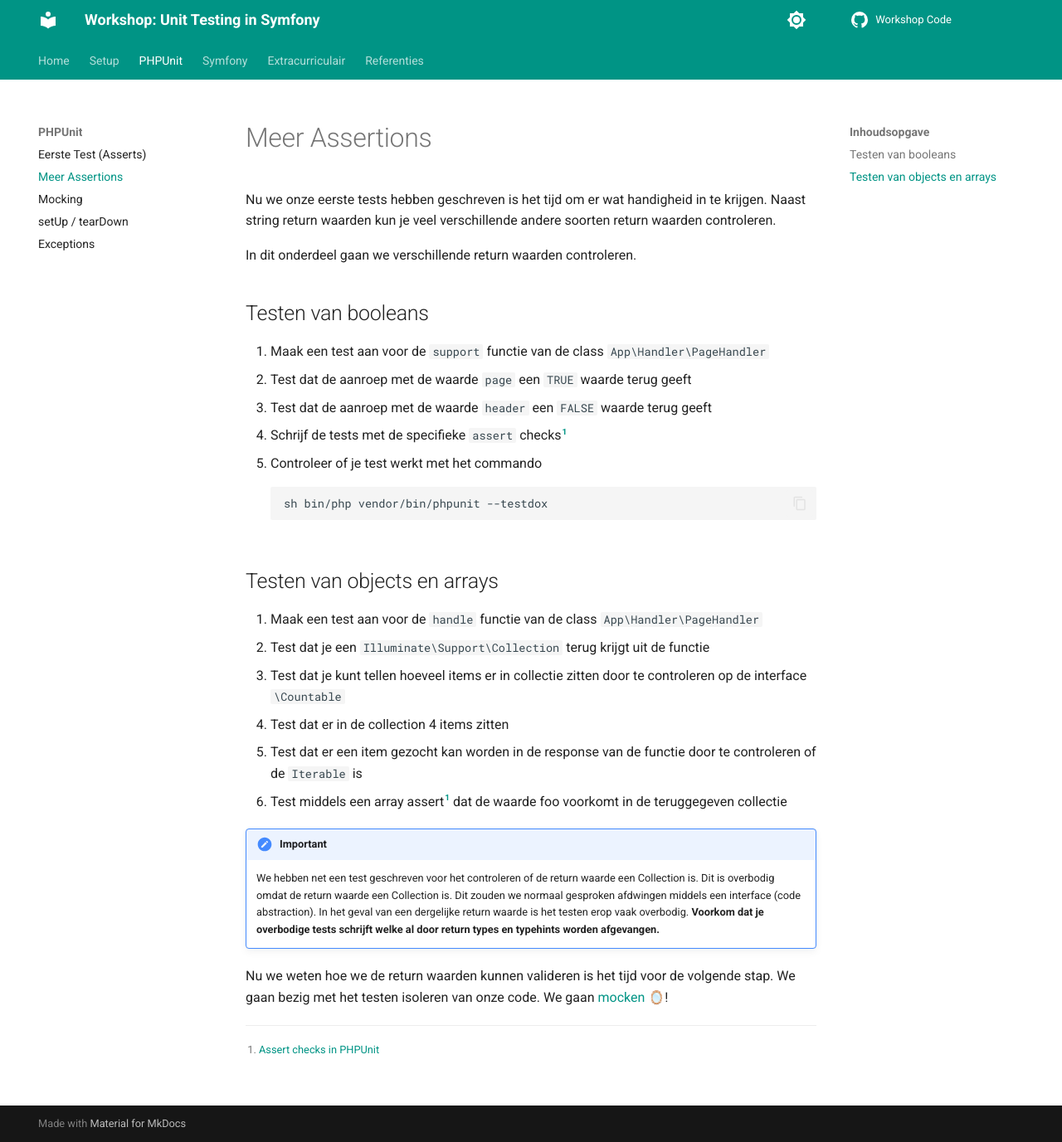
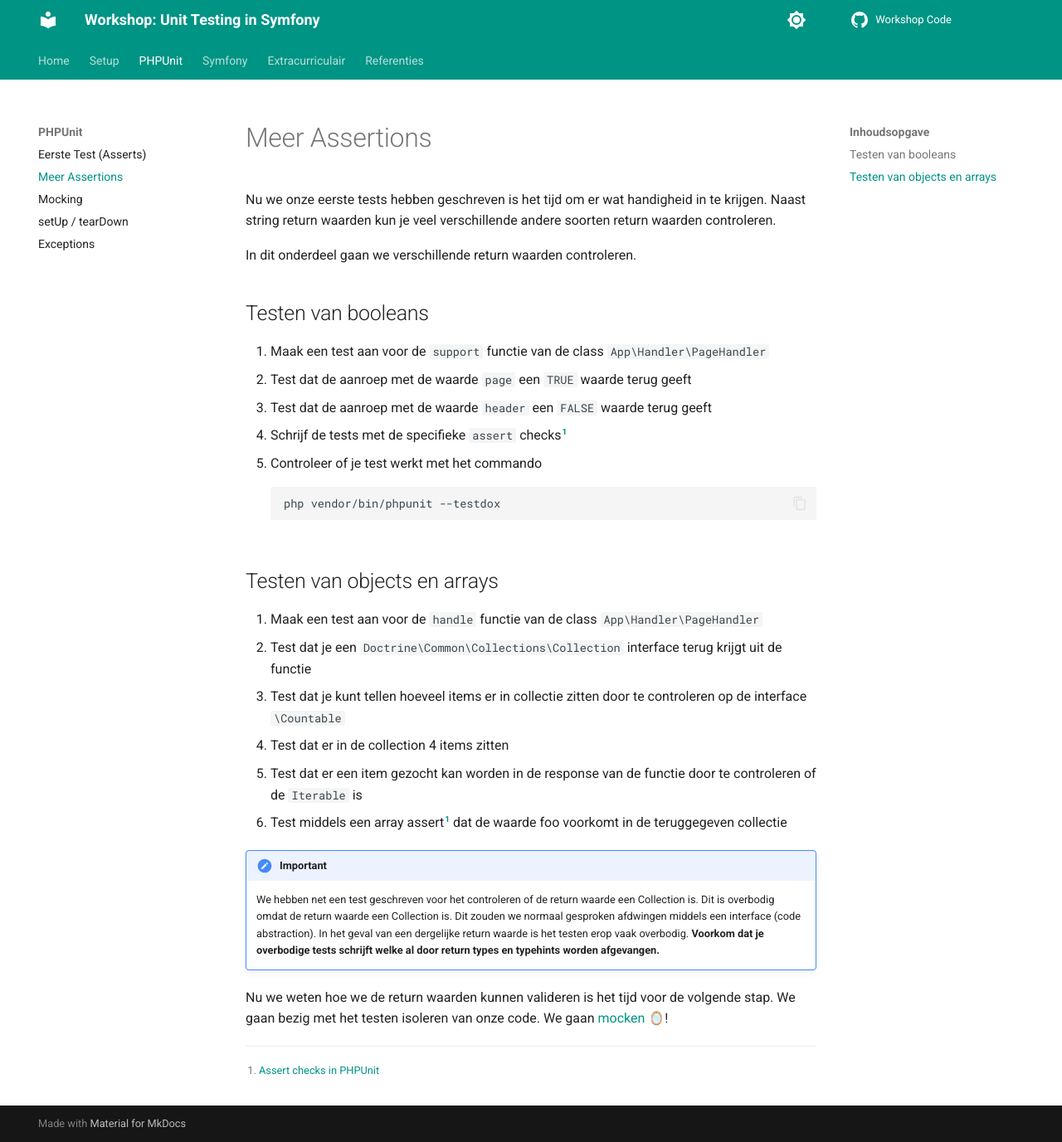
Before and after one commit to wimulkeman/symfony-unit-test-workshop-docs, an MkDocs documentation site: the page built from docs/tabs/PHPUnit/meer-assertions.md, in a window 1280 px wide and 1377 px high. Shown: the whole window at 83% size. Built offline with MkDocs 1.6.1 and Material for MkDocs 9.7.7, drawn with Linux system fonts in a browser that asks for light colours; comment, search, counter and statistics services are not loaded.

````diff
--- a/docs/tabs/PHPUnit/meer-assertions.md
+++ b/docs/tabs/PHPUnit/meer-assertions.md
@@ -12,12 +12,12 @@ In dit onderdeel gaan we verschillende return waarden controleren.
 4. Schrijf de tests met de specifieke `assert` checks[^test-assert-same]
 5. Controleer of je test werkt met het commando
 ```shell
-sh bin/php vendor/bin/phpunit --testdox
+php vendor/bin/phpunit --testdox
 ```
 
 ## Testen van objects en arrays
 1. Maak een test aan voor de `handle` functie van de class  `App\Handler\PageHandler`
-2. Test dat je een `Illuminate\Support\Collection` terug krijgt uit de functie
+2. Test dat je een `Doctrine\Common\Collections\Collection` interface terug krijgt uit de functie
 3. Test dat je kunt tellen hoeveel items er in collectie zitten door te controleren op de interface `\Countable`
 4. Test dat er in de collection 4 items zitten
 5. Test dat er een item gezocht kan worden in de response van de functie door te controleren of de `Iterable` is
````
Also changed, not shown: docs/tabs/PHPUnit/eerste-test-assert.md (+1 -1 lines), docs/tabs/PHPUnit/mocking.md (+2 -2 lines), docs/tabs/Symfony/testen-binnen-symfony.md (+1 -1 lines).
